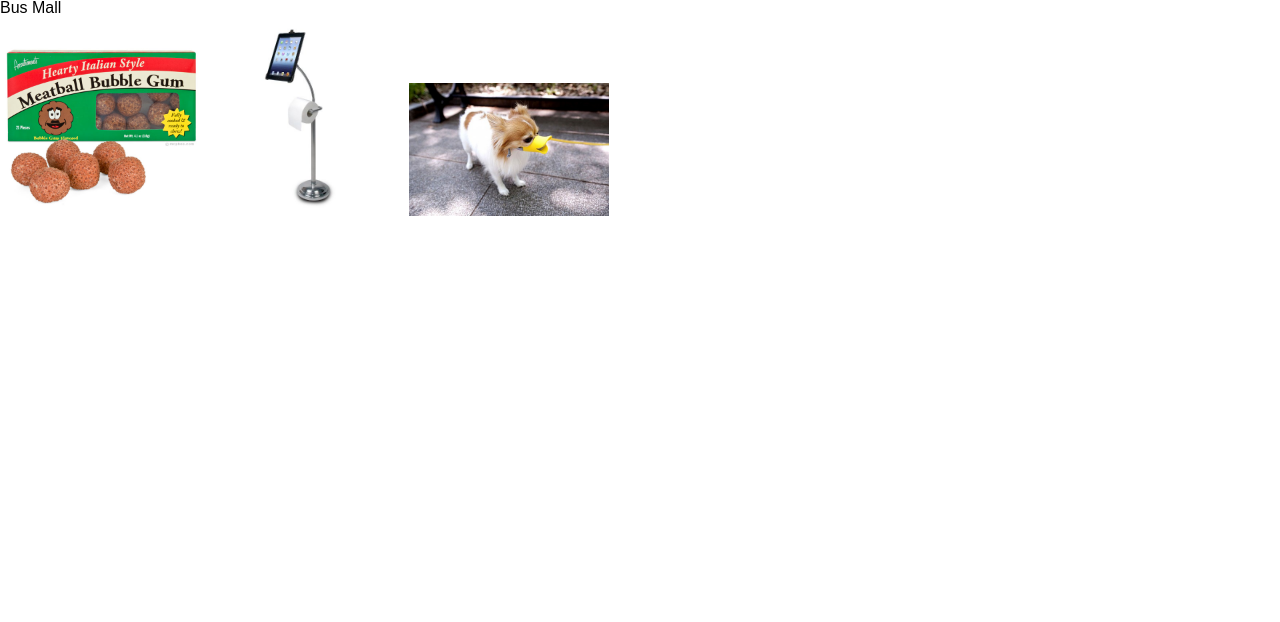
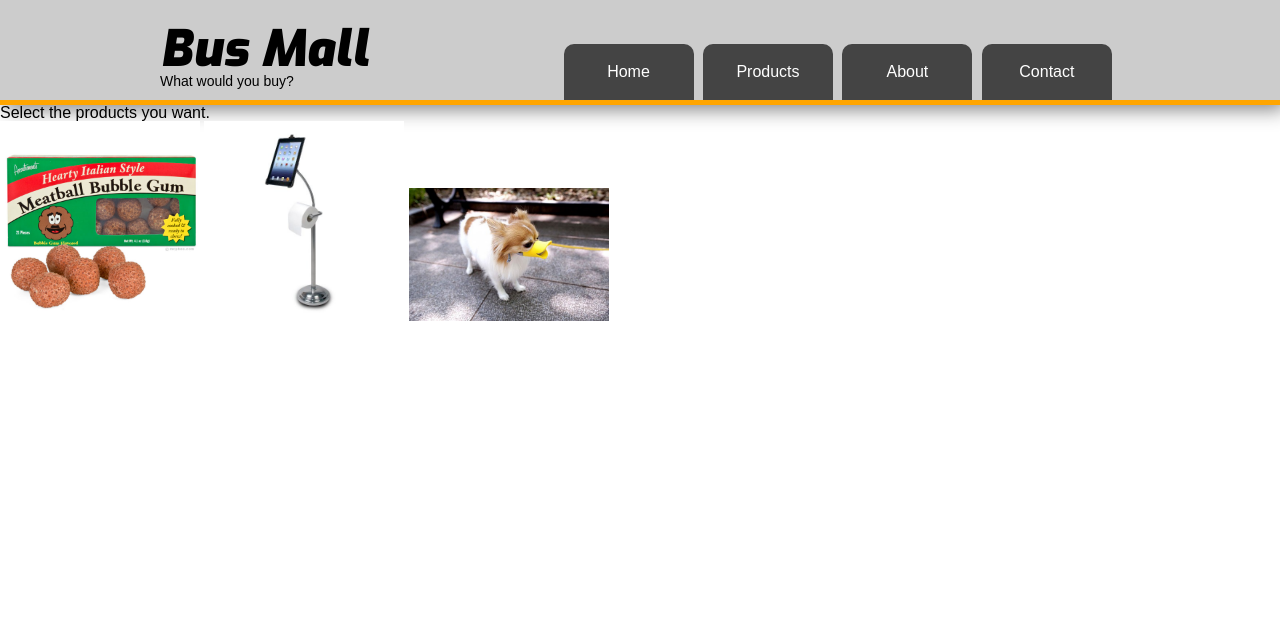
Before and after one commit to tara-johnson/BusMall, a plain HTML site: page index.html in a window 1280 px wide. Drawn offline with nearby package versions, Linux system fonts and the light colour scheme.

Commit message:
Added header structure and styling

```diff
--- a/css/style.css
+++ b/css/style.css
@@ -1,93 +1,65 @@
+/* -------------------- */
+/* HEADER STYLES */
+/* -------------------- */
+
 body {
     font-family: Arial, Helvetica, sans-serif;
 }
 
-/* Header styles */
-/* header {
-    border: 1px solid cyan;
-} */
+header {
+    height: 100px;
+    background: #ccc;
+    box-shadow: 5px 10px 18px #888;
+}
 
 nav {
     width: 960px;
     margin: 0px auto;
+    /* border: 3px solid yellow; */
 }
 
-nav h1 {
-    font-size: 24px;
-    display: inline-block;
+nav div {
+    float: left;
+    margin-top: 24px;
+    margin-right: 190px;
+    font-family: 'Exo', sans-serif;
+    font-size: 50px;
+    /* border: 3px solid yellow; */
 }
 
-nav ul {
-    display: inline-block;
-    float: right;
-    margin: 45px 0px 0px 0px;
+.navsubtext {
+    font-family: Arial, Helvetica, sans-serif;
+    font-size: 14px;
 }
 
 nav li {
     display: inline-block;
-    margin: 0px 20px 0px 0px;
-    padding: 0px 20px;
-    /* border: 1px solid black; */
+    width: 130px;
+    margin: 44px 0px 0px 5px;
+    background: #444;
+    /* padding: 20px; */
+    border-radius: 10px 10px 0px 0px;
+    text-align: center;
+    color: #fff;
+    /* border: 3px solid yellow; */
 }
 
-/* Main styles */
-main {
-    width: 960px;
-    margin: 0px auto;
-    /* border: 1px solid red; */
+nav li a {
+    text-decoration: none;
+    color: #fff;
+    display: block;
+    padding: 20px;
 }
 
-section {
-    /* border: 1px solid greenyellow; */
-    /* margin: 20px; */
-    display: inline-block;
+nav li:hover {
+    background: orange;
+}
+
+.header-rule {
+    height: 5px;
+    background: orange;
 }
 
 section img {
     width: 200px;
 }
-
-#results {
-    /* height: 300px; */
-    /* margin: 20px; */
-    /* padding: 20px 0px 20px 0px; */
-    /* border: 1px solid black; */
-    float: left;
-    width: 225px;
-}
-
-#voting {
-    width: 700px;
-}
-
-.voting {
-    width: 700px;
-    float: right;
-}
-
-.image-display {
-    display: inline-block;
-}
-
-section li {
-    display: inline-block;
-    border: 1px solid black;
-    text-align: center;
-}
-
-img {
-    width: 200px;
-}
-
-button {
-    width: 300px;
-    /* border: 1px solid orange; */
-}
-
-/* Footer styles */
-footer {
-    height: 100px;
-    /* border: 1px solid green; */
-    text-align: center;
-    clear: both;
-}
--- a/index.html
+++ b/index.html
@@ -7,13 +7,33 @@
     <meta http-equiv="X-UA-Compatible" content="ie=edge">
     <link rel="stylesheet" type="text/css" href="css/reset.css">
     <link rel="stylesheet" type="text/css" href="css/style.css">
+    <link href="https://fonts.googleapis.com/css?family=Exo:900i" rel="stylesheet">
     <script src="https://cdnjs.cloudflare.com/ajax/libs/Chart.js/2.6.0/Chart.min.js"></script>
     <title>Bus Mall</title>
 </head>
 
 <body>
-    <h1>Bus Mall</h1>
+    <!-- Header -->
+    <header>
+        <nav>
+            <div>Bus Mall
+                <p class="navsubtext">What would you buy?</p>
+            </div>
+            <ul>
+                <li><a href="#">Home</a></li>
+                <li><a href="#">Products</a></li>
+                <li><a href="#">About</a></li>
+                <li><a href="#">Contact</a></li>
+            </ul>
+        </nav>
+    </header>
+    <div class="header-rule"></div>
+
+
+    <!-- Main content -->
+    <main>
         <section id="click-tracker-container">
+            <p class="intro">Select the products you want.</p>
             <div>
                 <img id="image-1" />
                 <img id="image-2" />
@@ -22,9 +42,9 @@
             <ul id="product-result-container"></ul>
         </section>
 
-    <canvas id="busMallResults" width='800' height="400"></canvas>
+        <canvas id="busMallResults" width='900' height="400"></canvas>
+    </main>
 
     <script src="js/app.js"></script>
 </body>
-
 </html>
```
Lines whose indentation alone changed are shown as unchanged.
